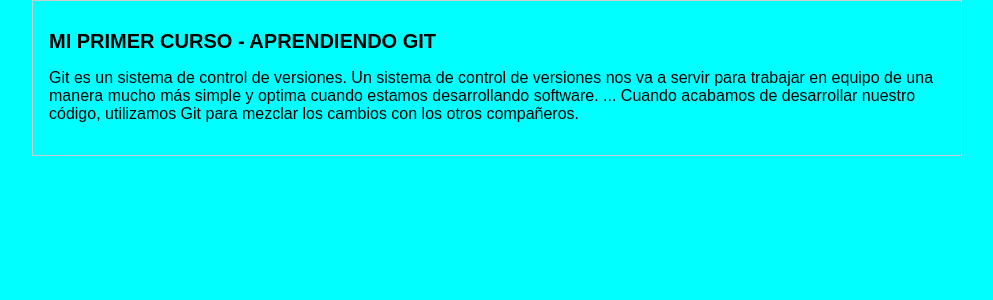
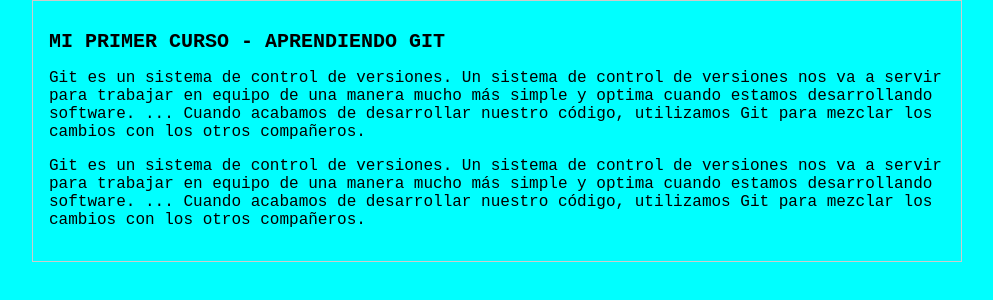
Before and after one commit to Arismendy08/git, a plain HTML site: page index.html in a window 1280 px wide. Shown: the whole page, without its empty margins (143-1136 px from the left). Drawn offline with Linux system fonts and the light colour scheme.

Commit message:
Agg el contenido y otra fuente

```diff
--- a/css/style.css
+++ b/css/style.css
@@ -5,7 +5,7 @@
     margin: 0;
     padding: 0;
     background-color: aqua;
-    font-family: Arial, Helvetica, sans-serif;
+    font-family: 'Courier New', Courier, monospace;
 }
 
 #container
--- a/index.html
+++ b/index.html
@@ -17,6 +17,12 @@
                 cuando estamos desarrollando software. ... Cuando acabamos de desarrollar nuestro código,
                 utilizamos Git para mezclar los cambios con los otros compañeros.
             </p>
+            <p>
+                Git es un sistema de control de versiones. Un sistema de control de versiones
+                nos va a servir para trabajar en equipo de una manera mucho más simple y optima
+                cuando estamos desarrollando software. ... Cuando acabamos de desarrollar nuestro código,
+                utilizamos Git para mezclar los cambios con los otros compañeros.
+            </p>
         </div>
     </div>
 </body>
```
